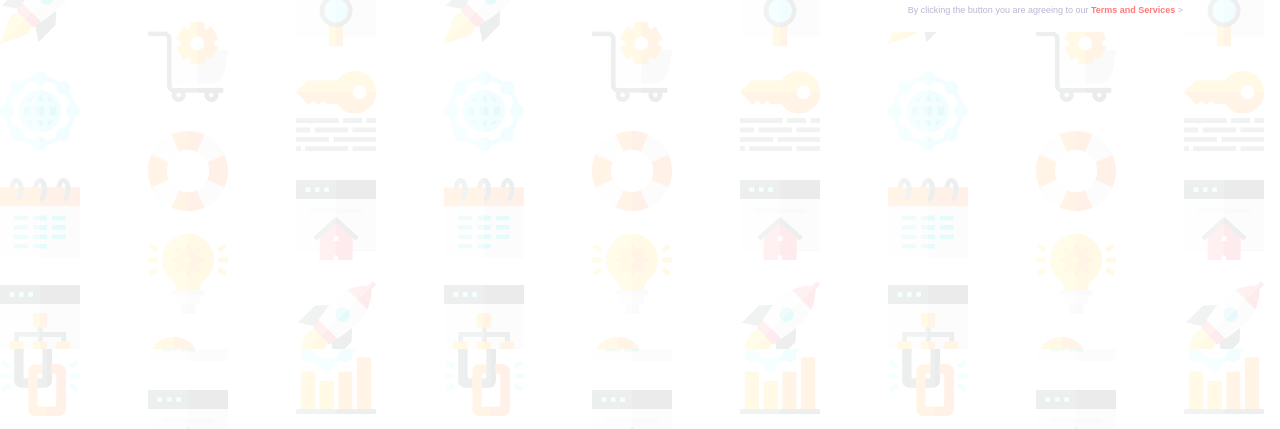
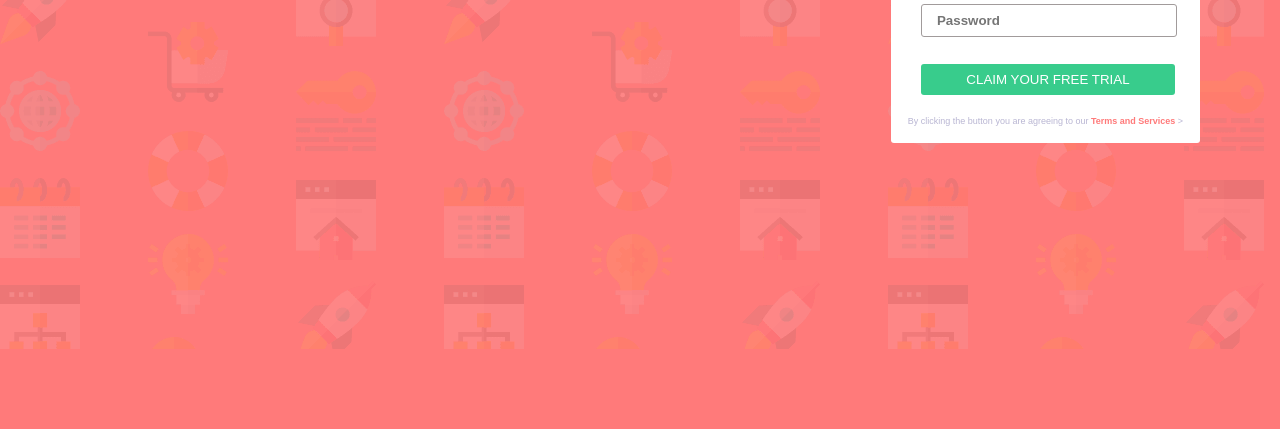
Before and after one commit to Librapraise/Responsive-Page, a plain HTML site: page index.html in a window 1280 px wide. Shown: the part 451-880 px from the top of the page. After the commit the page ends 800 px from the top, so only its background shows below. Drawn offline with Linux system fonts and the light colour scheme; a web font is replaced by a local one.

Commit message:
Update style.css

```diff
--- a/style.css
+++ b/style.css
@@ -3,20 +3,22 @@
   padding: 0;
 }
 
+
+
 body {
+
   width: 100%;
+
   min-height: 100vh;
-<<<<<<< HEAD
+  background-image: url(/bg-intro-desktop.png);
 
-  background-image: url(/bg-intro-desktop.png);
-=======
   display: flex;
   justify-content: center;
   align-items: center;
   background-image: url(./bg-intro-desktop.png);
->>>>>>> 8dc6df28d348730fea998b286473d9377a3a8c6d
   background-color: hsl(0, 100%, 74%);
 }
+
 
 .container {
   max-width: 1440px;
```
